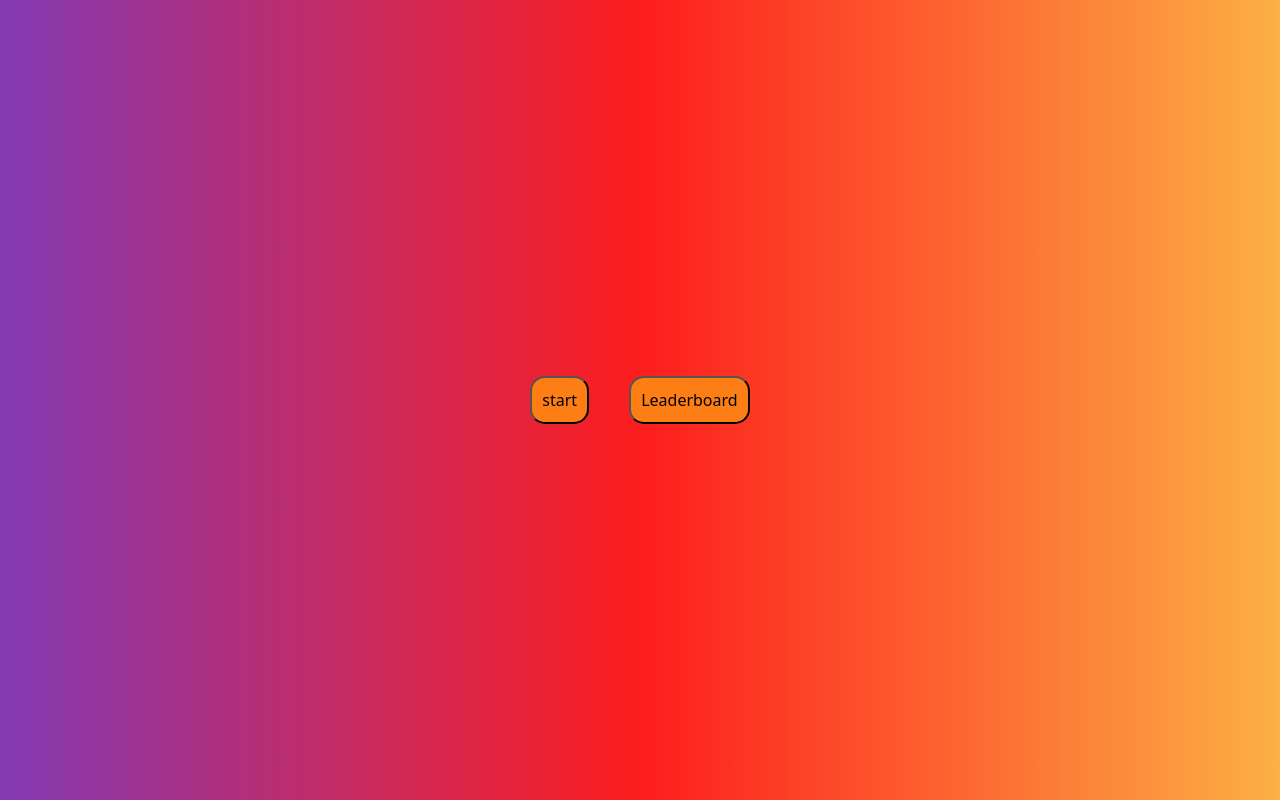
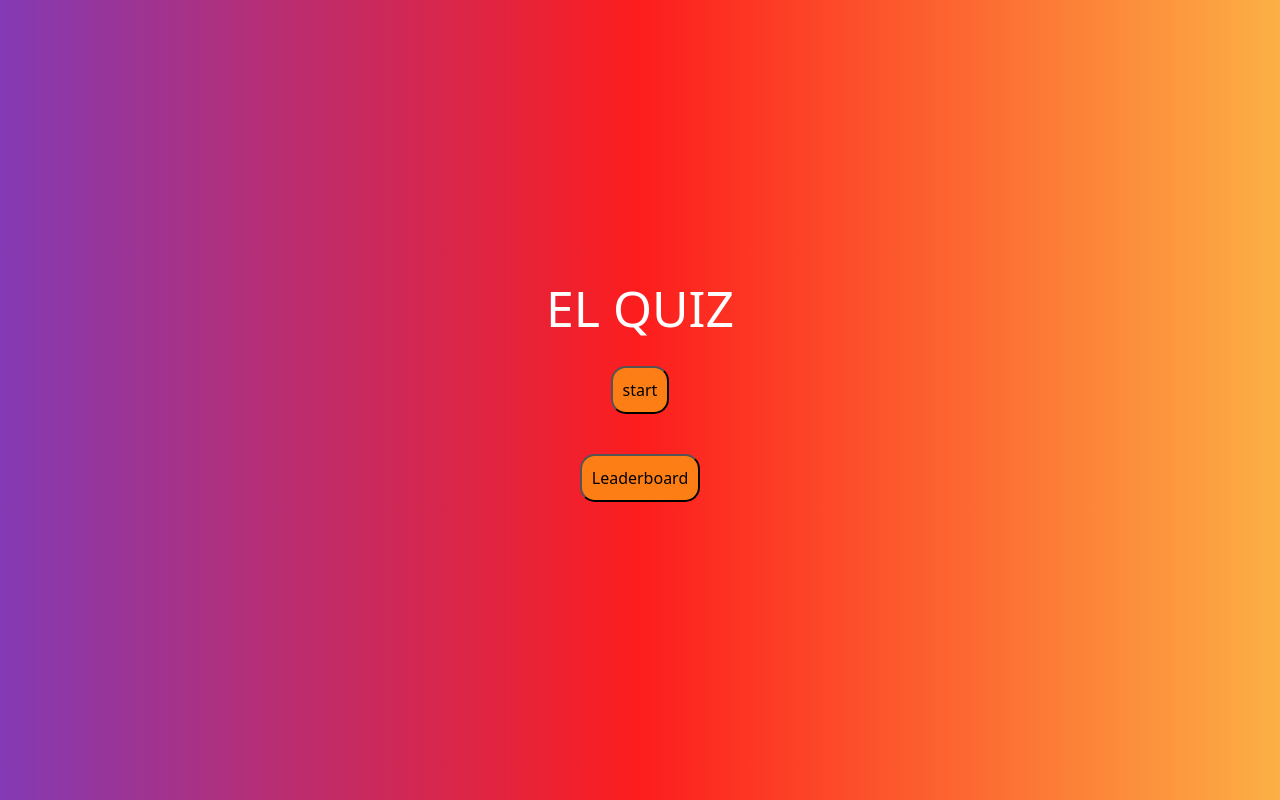
Before and after one commit to Saul473/Quizzler, a plain HTML site: page index.html in a window 1280 px wide. Drawn offline with nearby package versions, Linux system fonts and the light colour scheme.

```diff
--- a/assets/script.css
+++ b/assets/script.css
@@ -24,7 +24,7 @@
     background-color: #ffd000;
 }
 
-#quizSection, #quizbox, #scoresPage {
+#quizSection, #quizbox, #scoresPage, #startMenu {
     height: 100%;
     display: flex;
     flex-direction: column;
@@ -32,7 +32,7 @@
     align-items: center;
 }
 
-#question, #timer, #leaderboard {
+#question, #timer, #leaderboard, h1 {
     font-size: 50px;
     color: white;
 }
--- a/index.html
+++ b/index.html
@@ -12,6 +12,7 @@
 
 <body>
     <section id="startMenu">
+        <h1>EL QUIZ</h1>
         <button id="start-btn">start</button>
         <a href="leaderboard.html">
             <button id="leaderboard-btn">Leaderboard</button>
```
Also changed, not shown: assets/images/Leaderboard.PNG (added), assets/images/Menu Page.PNG (added), assets/images/Quiz.PNG (added).
